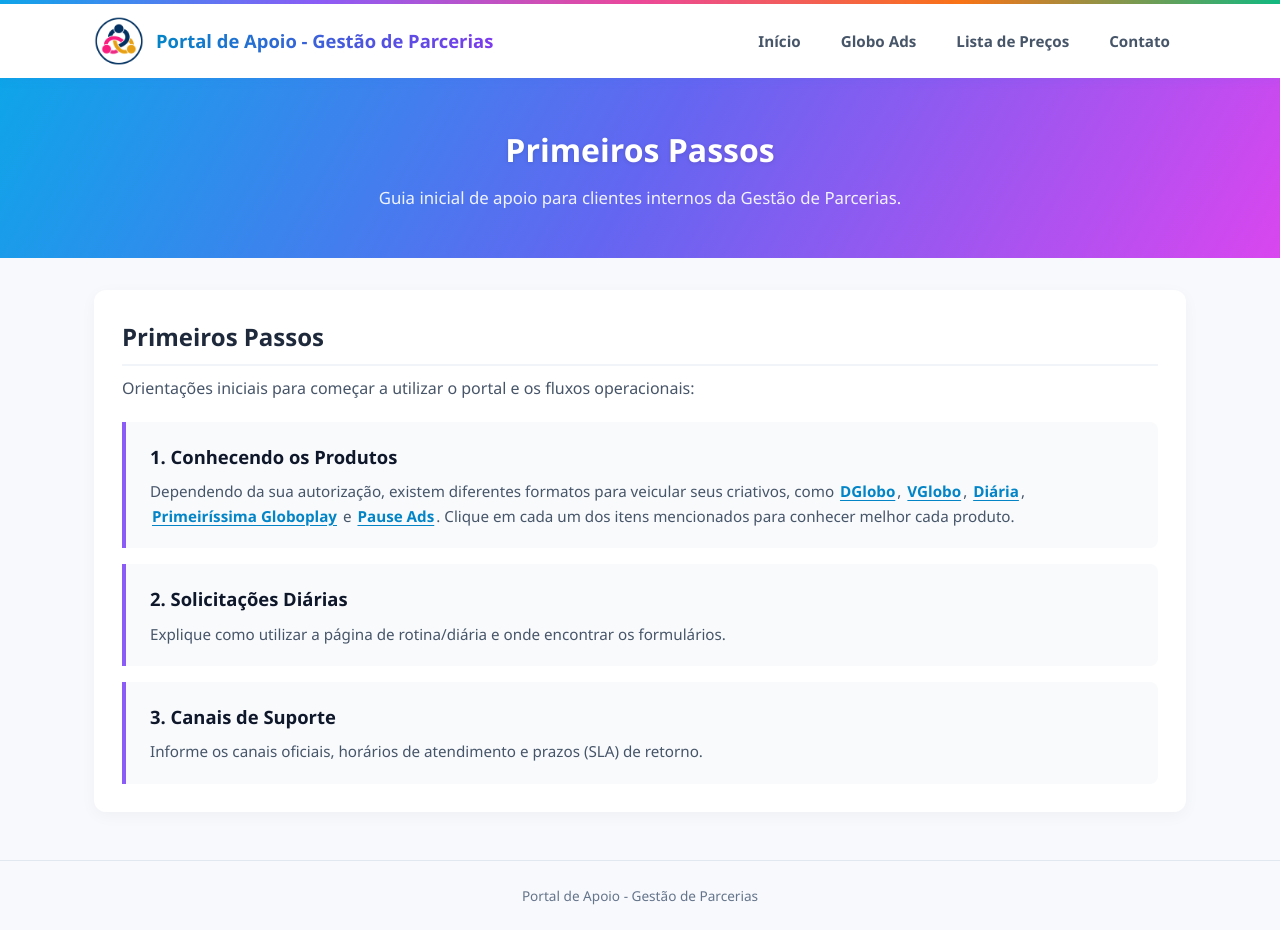
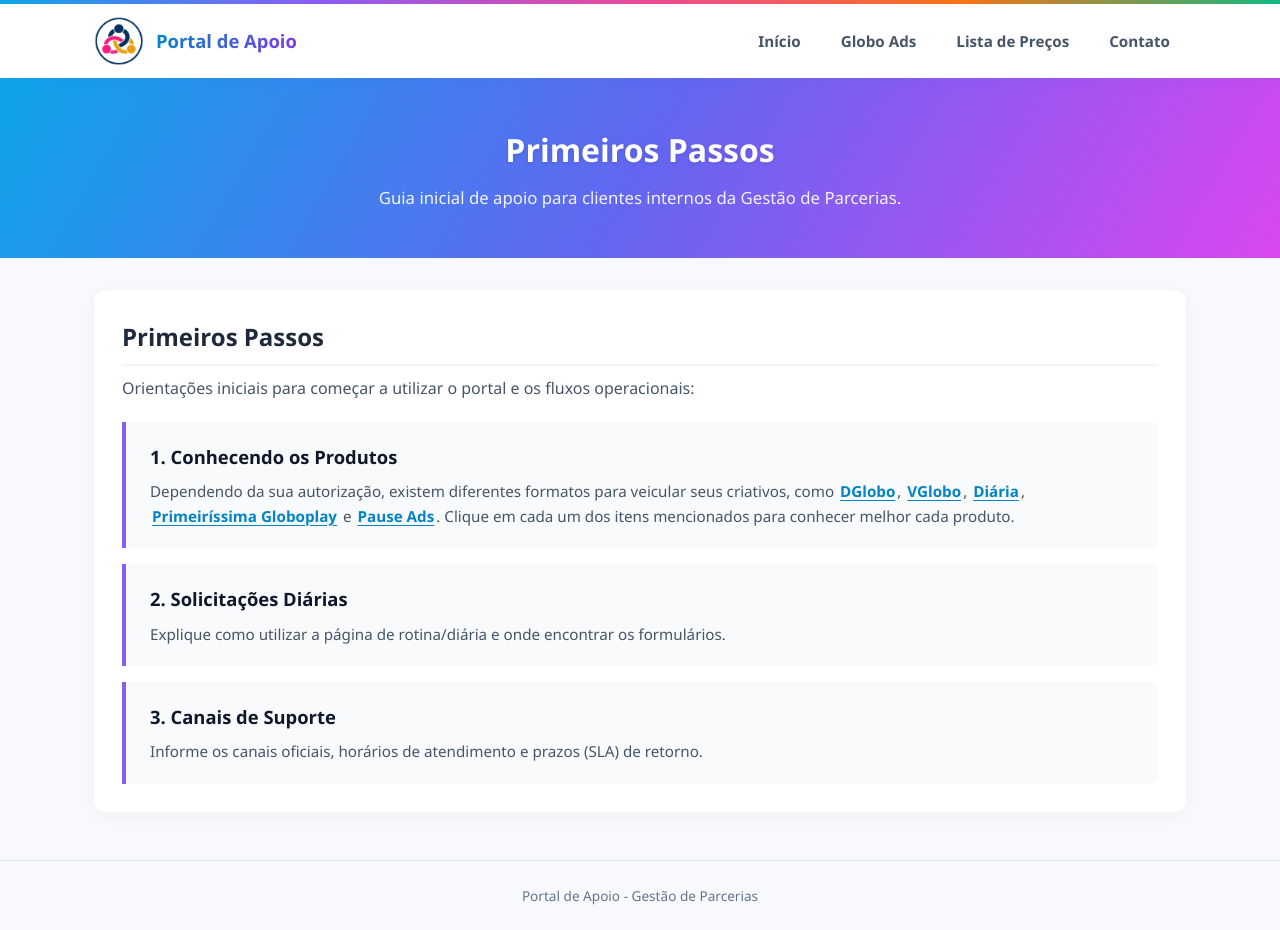
Before and after one commit to gestaodeparcerias/digital, a plain HTML site: page primeiros-passos.html in a window 1280 px wide. Drawn offline with Linux system fonts and the light colour scheme.

Commit message:
Update primeiros-passos.html

```diff
--- a/primeiros-passos.html
+++ b/primeiros-passos.html
@@ -312,7 +312,7 @@
         <div class="navbar">
             <a href="index.html" class="logo-area">
                 <img src="gestao_de_parcerias_logo_128px.png" alt="Logo Gestão de Parcerias">
-                <span>Portal de Apoio - Gestão de Parcerias</span>
+                <span>Portal de Apoio</span>
             </a>
 
             <nav>
```
